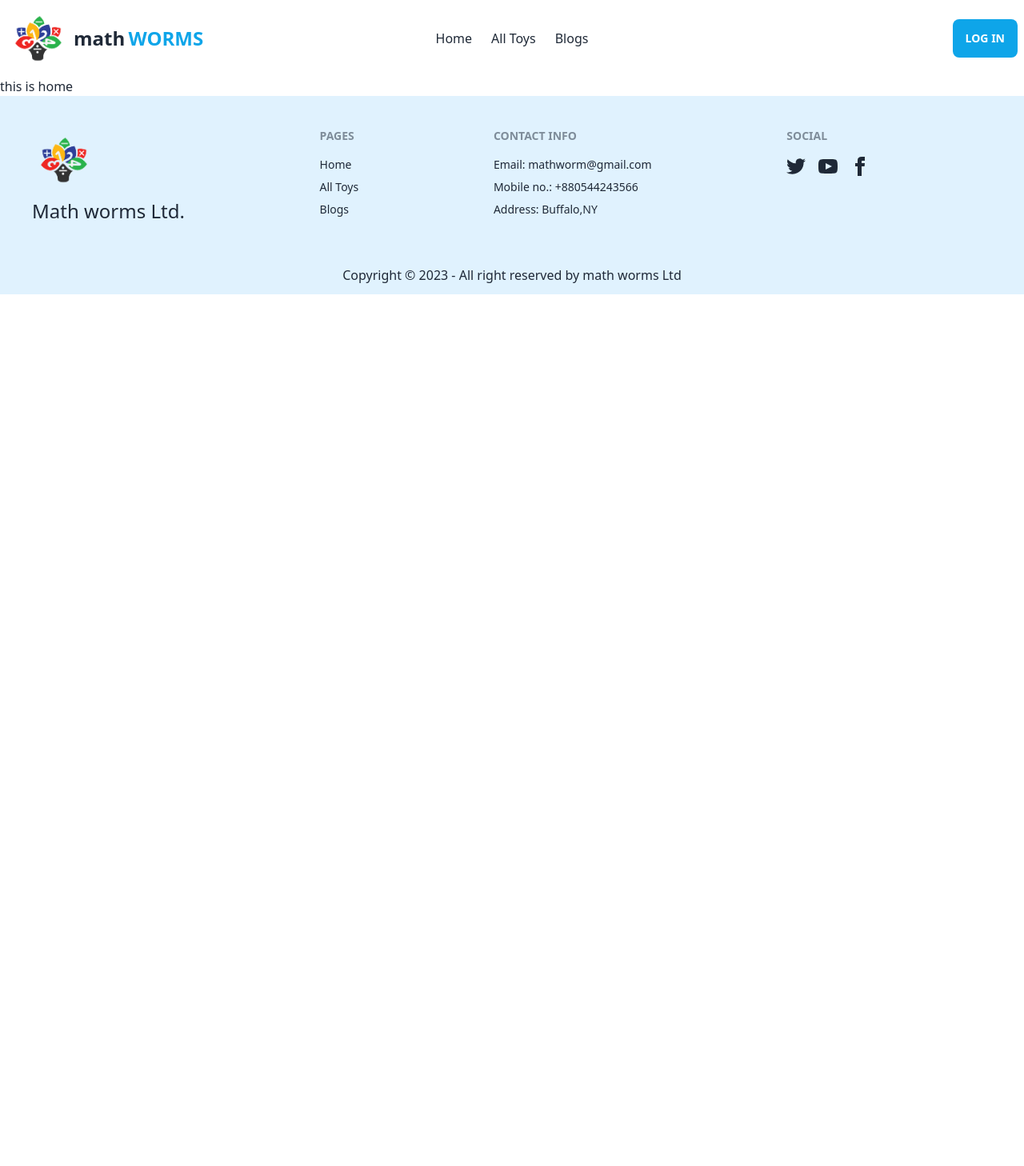
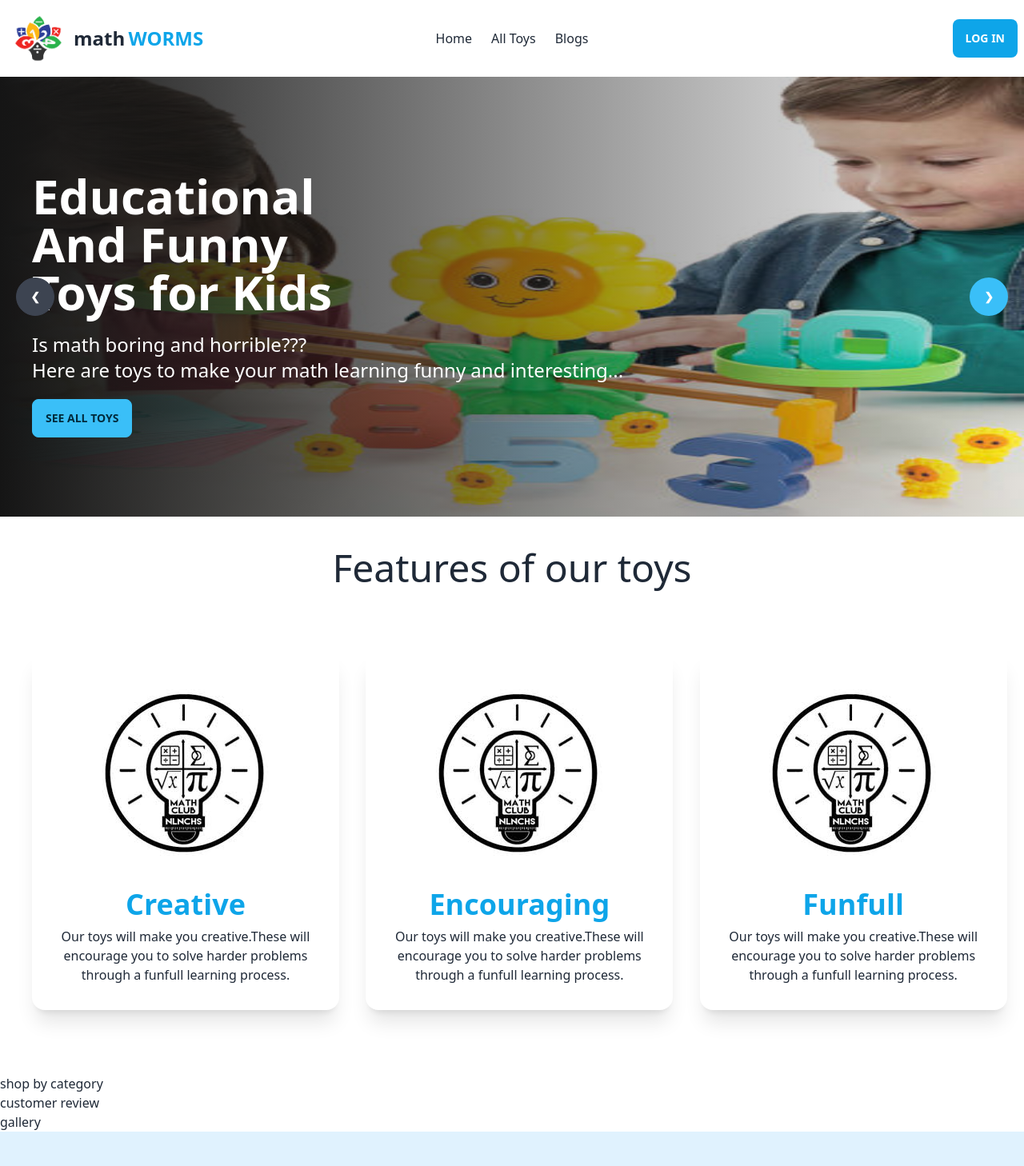
Before and after one commit to Mubasshirah/math-worms-client, a React (Vite) app: page / in a window 1280 px wide. Shown: the top 1458 px of the page at 80% size. Before the commit the page ends 800 px from the top, so only its background shows below. Built offline with nearby package versions, Linux system fonts and the light colour scheme; no server answers.

Commit message:
features done

```diff
--- /dev/null
+++ b/src/Pages/Home/Banner.jsx
@@ -0,0 +1,61 @@
+import img3 from '../../assets/images/img3.jpg';
+import img6 from '../../assets/images/img6.jpg';
+
+const Banner = () => {
+    return (
+        <div>
+            <div className="carousel w-full h-[550px] ">
+                <div id="slide1" className="carousel-item relative w-full ">
+                    <img src={img6} className="w-full " />
+                    <div className="absolute flex justify-start items-center transform -translate-y-1/2 ps-10 top-1/2 bg-gradient-to-r from-[#151515] to-[rgba(21, 21, 21, 0)] w-full h-full">
+                        <div className='text-white  '>
+                            <h2 className='text-6xl pt-5 font-bold'>Educational</h2>
+                            <h2 className='text-6xl font-bold'>And Funny</h2>
+                            <h2 className='text-6xl font-bold mb-5'>Toys for Kids</h2>
+                            <p className='text-2xl'>Is math boring and horrible???</p>
+                            <p className='text-2xl'>Here are toys to make your math learning funny and interesting...</p>
+                            <div className='mt-5'>
+                                <button className="btn btn-info me-5">See all toys</button>
+
+                            </div>
+                        </div>
+                    </div>
+
+
+
+                    <div className="absolute flex justify-between transform -translate-y-1/2 left-5 right-5 top-1/2">
+                        <a href="#slide2" className="btn btn-circle me-5">❮</a>
+                        <a href="#slide2" className="btn btn-circle bg-info border-transparent">❯</a>
+                    </div>
+                </div>
+                <div id="slide2" className="carousel-item relative w-full ">
+                    <img src={img3} className="w-full" />
+
+                    <div className="absolute flex justify-start items-center transform -translate-y-1/2 ps-10 top-1/2 bg-gradient-to-r from-[#151515] to-[rgba(21, 21, 21, 0)] w-full h-full">
+                        <div className='text-white  '>
+                            <h2 className='text-6xl pt-5 font-bold'>Educational</h2>
+                            <h2 className='text-6xl font-bold'>And Funny</h2>
+                            <h2 className='text-6xl font-bold mb-5'>Toys for Kids</h2>
+                            <p className='text-2xl'>Is math boring and horrible???</p>
+                            <p className='text-2xl'>Here are toys to make your math learning funny and interesting...</p>
+                            <div className='mt-5'>
+                                <button className="btn btn-info me-5">See all toys</button>
+
+                            </div>
+                        </div>
+                    </div>
+
+
+
+                    <div className="absolute flex justify-between transform -translate-y-1/2 left-5 right-5 top-1/2">
+                        <a href="#slide1" className="btn btn-circle me-5">❮</a>
+                        <a href="#slide1" className="btn btn-circle bg-info border-transparent">❯</a>
+                    </div>
+                </div>
+
+            </div>
+        </div>
+    );
+};
+
+export default Banner;
--- /dev/null
+++ b/src/Pages/Home/Features.jsx
@@ -0,0 +1,43 @@
+import img7 from '../../assets/images/img7.jpeg'
+
+const Features = () => {
+    return (
+        <div>
+            <h1 className='text-5xl my-10 text-center '>Features of our toys</h1>
+            <div className='my-20 ms-10 grid grid-cols-1 md:grid-cols-2 lg:grid-cols-3 gap-3'>
+                <div className="card w-96 bg-base-100 shadow-xl">
+                    <figure className="px-10 pt-10">
+                        <img src={img7} alt="Shoes" className="rounded-xl" />
+                    </figure>
+                    <div className="card-body items-center text-center">
+                        <h2 className="card-title text-sky-500 text-4xl">Creative</h2>
+                        <p>Our toys will make you creative.These will encourage you to solve harder problems through a funfull learning process. </p>
+
+                    </div>
+                </div>
+                <div className="card w-96 bg-base-100 shadow-xl">
+                    <figure className="px-10 pt-10">
+                        <img src={img7} alt="Shoes" className="rounded-xl" />
+                    </figure>
+                    <div className="card-body items-center text-center">
+                        <h2 className="card-title text-sky-500 text-4xl">Encouraging</h2>
+                        <p>Our toys will make you creative.These will encourage you to solve harder problems through a funfull learning process. </p>
+
+                    </div>
+                </div>
+                <div className="card w-96 bg-base-100 shadow-xl">
+                    <figure className="px-10 pt-10">
+                        <img src={img7} alt="Shoes" className="rounded-xl" />
+                    </figure>
+                    <div className="card-body items-center text-center">
+                        <h2 className="card-title text-sky-500 text-4xl">Funfull</h2>
+                        <p>Our toys will make you creative.These will encourage you to solve harder problems through a funfull learning process. </p>
+
+                    </div>
+                </div>
+            </div>
+        </div>
+    );
+};
+
+export default Features;
--- /dev/null
+++ b/src/Pages/Home/Gallery.jsx
@@ -0,0 +1,11 @@
+
+
+const Gallery = () => {
+    return (
+        <div>
+            gallery
+        </div>
+    );
+};
+
+export default Gallery;
--- /dev/null
+++ b/src/Pages/Home/Home/CustomersReview.jsx
@@ -0,0 +1,11 @@
+
+
+const CustomersReview = () => {
+    return (
+        <div>
+            customer review
+        </div>
+    );
+};
+
+export default CustomersReview;
--- a/src/Pages/Home/Home/Home.jsx
+++ b/src/Pages/Home/Home/Home.jsx
@@ -1,9 +1,20 @@
+import Banner from "../Banner";
+import Features from "../Features";
+import Gallery from "../Gallery";
+import ShopByCategory from "../ShopByCategory";
+import CustomersReview from "./CustomersReview";
+
 
 
 const Home = () => {
     return (
         <div>
-            this is home
+
+            <Banner></Banner>
+            <Features></Features>
+            <ShopByCategory></ShopByCategory>
+            <CustomersReview></CustomersReview>
+            <Gallery></Gallery>
         </div>
     );
 };
--- /dev/null
+++ b/src/Pages/Home/ShopByCategory.jsx
@@ -0,0 +1,11 @@
+
+
+const ShopByCategory = () => {
+    return (
+        <div>
+            shop by category
+        </div>
+    );
+};
+
+export default ShopByCategory;
--- a/src/Pages/allToys/AllToys.jsx
+++ b/src/Pages/allToys/AllToys.jsx
@@ -22,8 +22,9 @@ const AllToys = () => {
                             <th>Sub Category</th>
                             <th>Seller</th>
                             <th>
-                                <p>Price and</p>
+                                <p>Price</p>
                                 <p>available quantity</p>
+                                <p>and rating</p>
                             </th>
                             <th>
                                 <p>Status</p>
--- a/src/Pages/allToys/SingleToyCard.jsx
+++ b/src/Pages/allToys/SingleToyCard.jsx
@@ -26,8 +26,9 @@ const SingleToyCard = ({ toy }) => {
             <p>{seller_name}</p>
             </td>
             <td >
-            <p>${price}</p>
-            <p>{available_quantity}</p>
+            <p><strong>Price:</strong> ${price}</p>
+            <p><strong>Quantity:</strong> {available_quantity}</p>
+            <p><strong>Rating:</strong> {rating}</p>
             </td>
 
                <td >
```
Also changed, not shown: src/assets/images/img7.jpeg (added).
